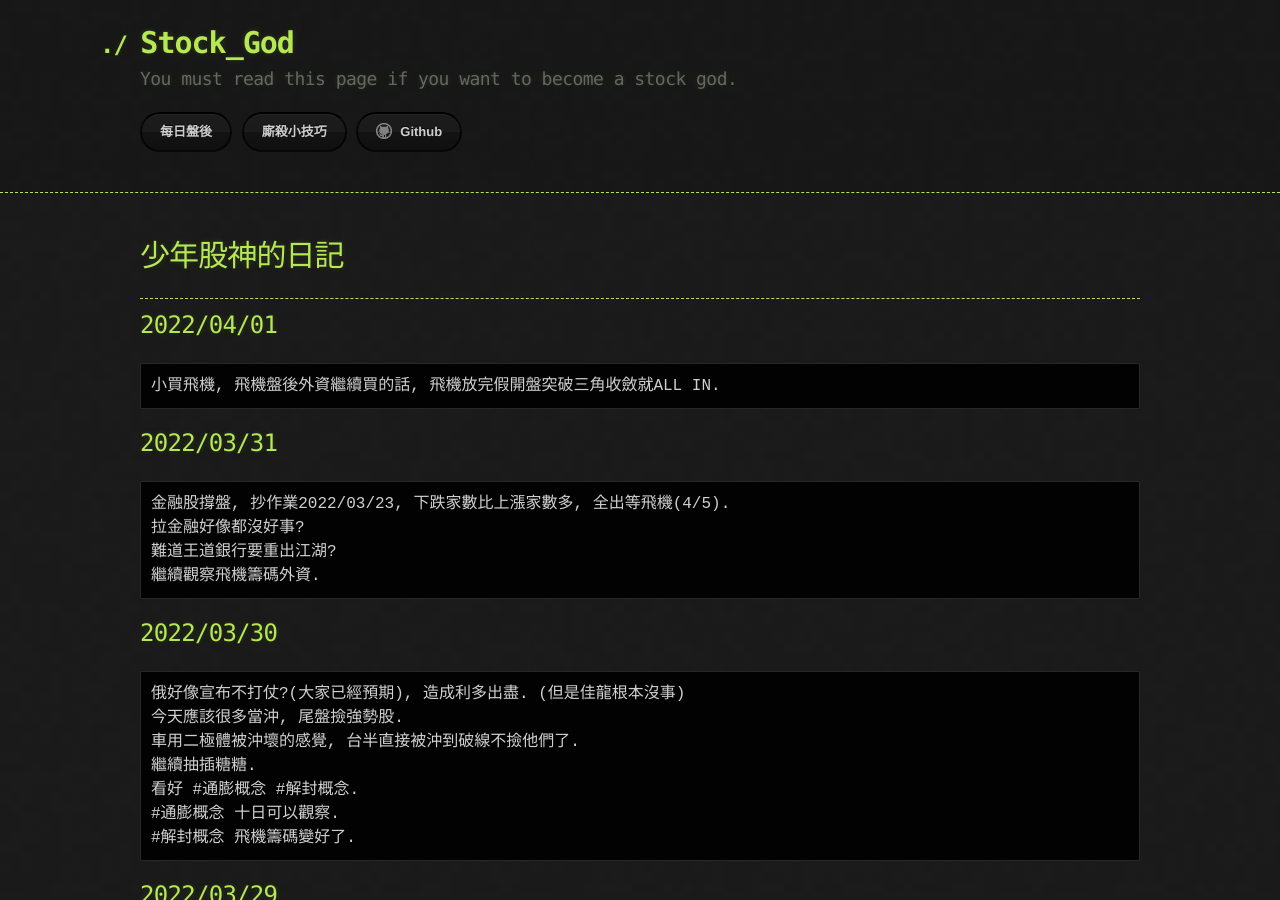
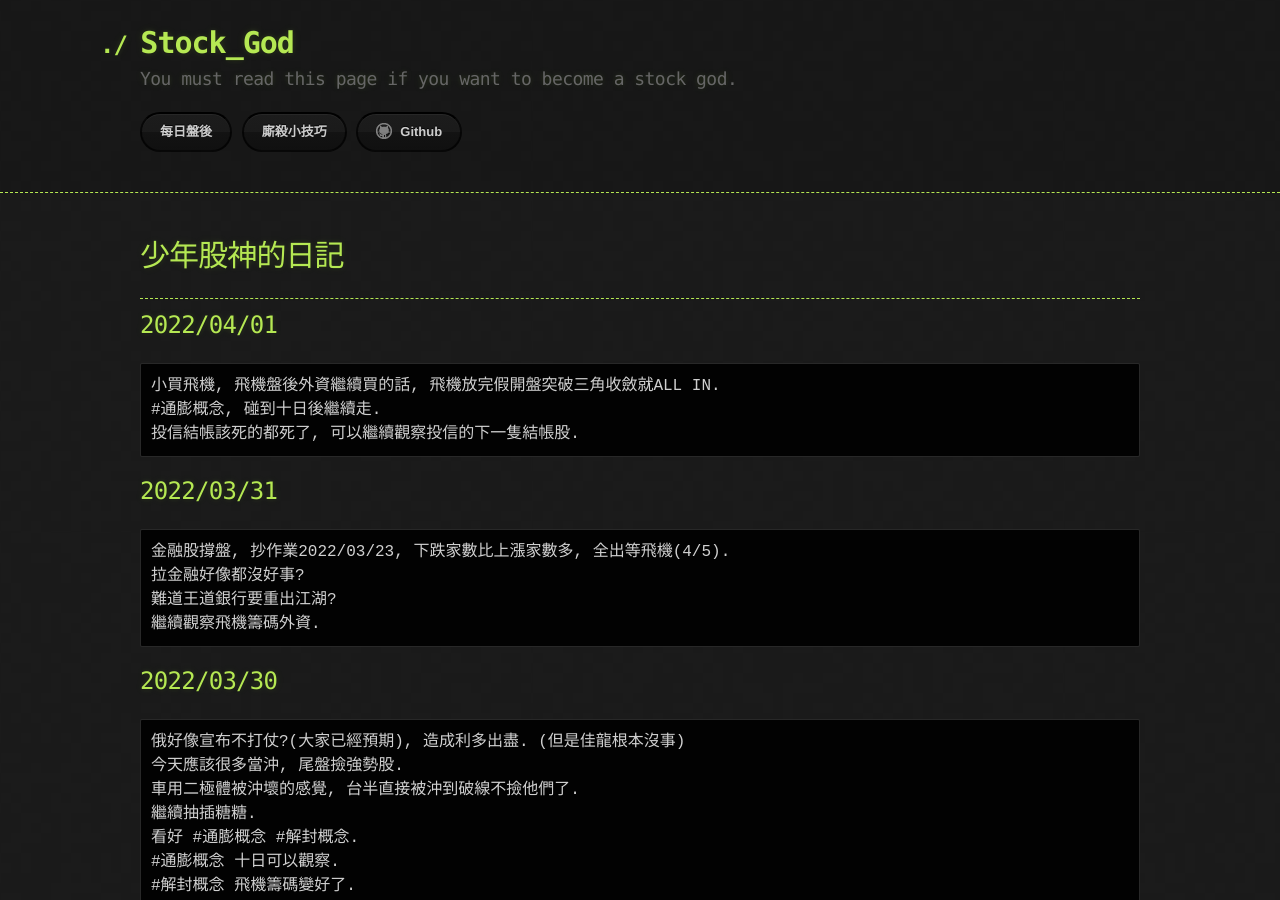
Before and after one commit to lepg5487/Stock_God, a Jekyll site: the page built from index.md, in a window 1280 px wide and 900 px high. Built offline with Jekyll 4.4.1, drawn with Linux system fonts in a browser that asks for light colours; our own code applies the rules of GitHub Pages for plain Markdown files.

Commit message:
Update index.md

````diff
--- a/index.md
+++ b/index.md
@@ -9,6 +9,8 @@ layout: testlayouts
 ## 2022/04/01
 ```
 小買飛機, 飛機盤後外資繼續買的話, 飛機放完假開盤突破三角收斂就ALL IN.
+#通膨概念, 碰到十日後繼續走.
+投信結帳該死的都死了, 可以繼續觀察投信的下一隻結帳股.
 ```
 
 ## 2022/03/31
````
